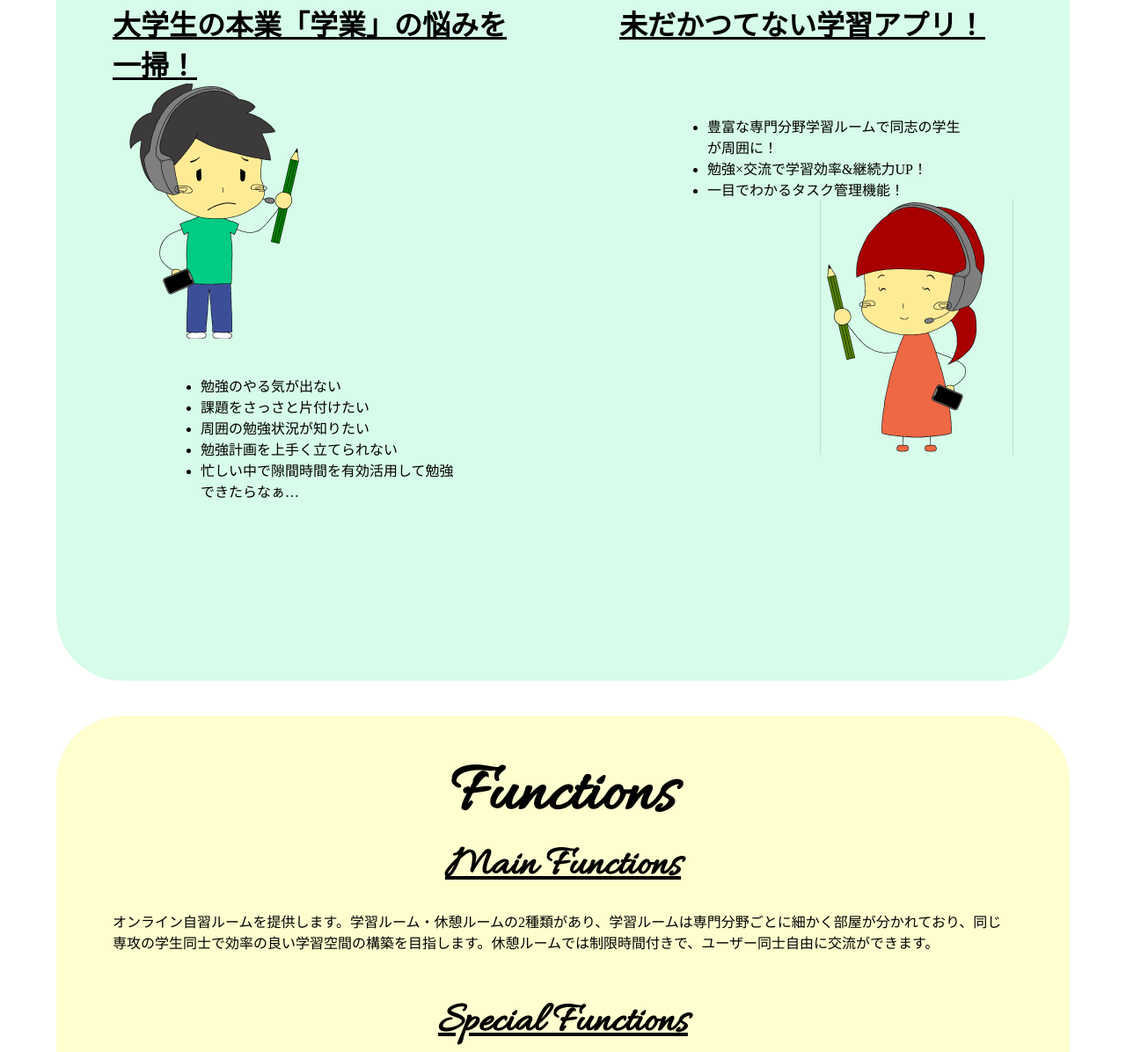
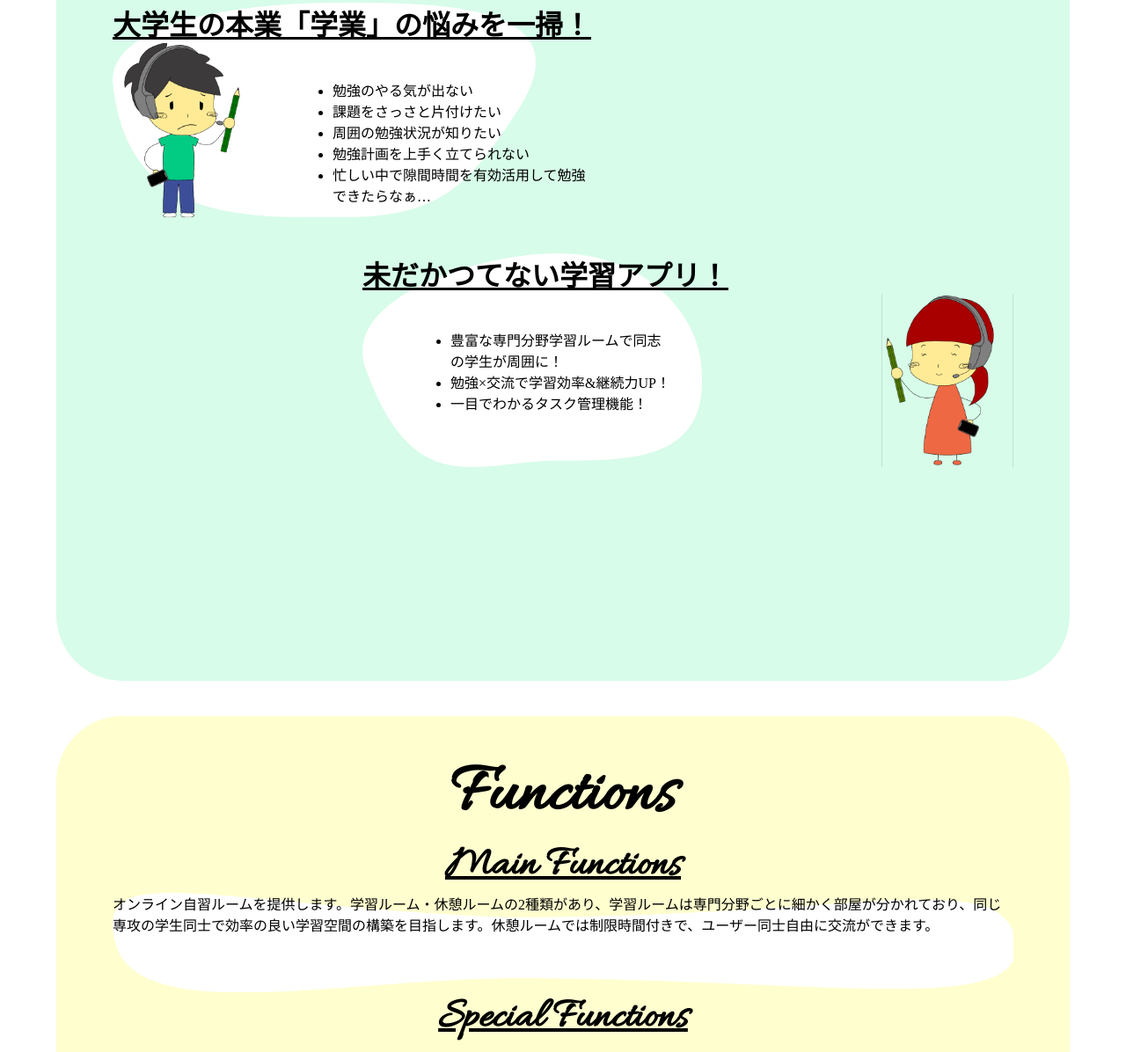
Before and after one commit to YoshihisaTanaka-prog/Web-cuse, a plain HTML site: page index.html in a window 1280 px wide. Shown: the part 500-1696 px from the top of the page at 88% size. Drawn offline with Linux system fonts and the light colour scheme.

Commit message:
min-widthのテスト

```diff
--- a/stylesheets/index.css
+++ b/stylesheets/index.css
@@ -2,6 +2,11 @@
   margin: 0;
   padding: 0;
 }
+
+body{
+  min-width: 900px;
+}
+
 header{
   height: 280px;
   background-color: #efe6df;
@@ -90,10 +95,14 @@ main section div{
 }
 .nayami{
   width: 35vw;
-  background-image: url();
+  background-image: url(../images/nayami-back.png);
+  background-size: contain;
+  background-repeat: no-repeat;
+  min-width: 740px;
 }
 .nayami img{
   float: left;
+  width: 150px;
 }
 .nayami ul{
   margin-top: 3.2vw;
@@ -102,13 +111,18 @@ main section div{
 .sokode{
   width: 35vw;
   float: right;
+  background-image: url(../images/sokode-back.png);
+  background-size: contain;
+  background-repeat: no-repeat;
+  min-width: 740px;
 }
 .sokode img{
   float: right;
+  width: 150px;
 }
 .sokode ul{
-  margin-top: 6.4vw;
-  width: 300px;
+  margin-top: 3.2vw;
+  width: 250px;
 }
 
 #functions{
@@ -116,13 +130,20 @@ main section div{
   height: 1267px;
 }
 #functions .main-functions{
-  width: 100%;
-  margin-top: 20px;
-  margin-bottom: 50px;
+  width: 80vw;
+  height: 8.8vw;
+  margin-top: 0px;
+  background-image: url(../images/main-back.png);
+  background-size: cover;
+  background-repeat: no-repeat;
 }
 #functions .special-functions{
   width: 50%;
   height: 350px;
+  background-image: url(../images/special-back.png);
+  background-size: contain;
+  background-repeat: no-repeat;
+  min-width: 740px;
 }
 .special-functions .text{
   float: left;
@@ -139,17 +160,22 @@ main section div{
 
 #team-introduction{
   background-color: #ffdace;
-  height: 1334px;
+  height: 1400px;
   width: 80vw;
 }
 #team-introduction .left{
   width: 38.5vw;
-  padding-right: 2.5vh;
-  background-color: #fff;
+  height: 1250px;
+  margin-right: 2.5vh;
+  background-image: url(../images/team-back.png);
+  background-size: 740px 1250px;
+  background-repeat: no-repeat;
+  min-width: 740px;
 }
 #team-introduction .right{
+  min-width: 740px;
   width: 38.5vw;
-  padding-left: 2.5vh;
+  float: right;
 }
 
 .intro-li{
```
Also changed, not shown: images/main-back.png (added), images/nayami-back.png (added), images/sokode-back.png (added), images/special-back.png (added), images/team-back.png (added).
